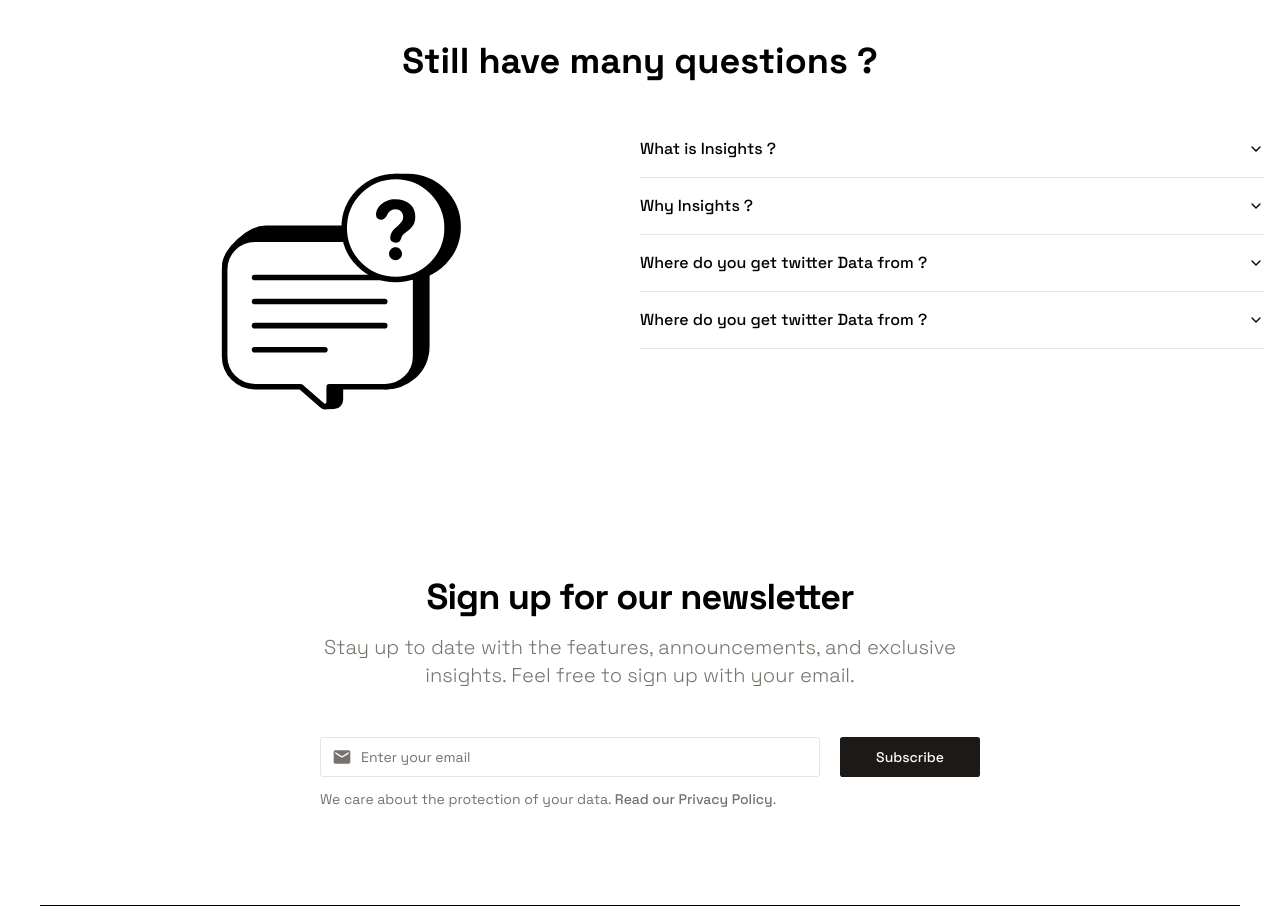
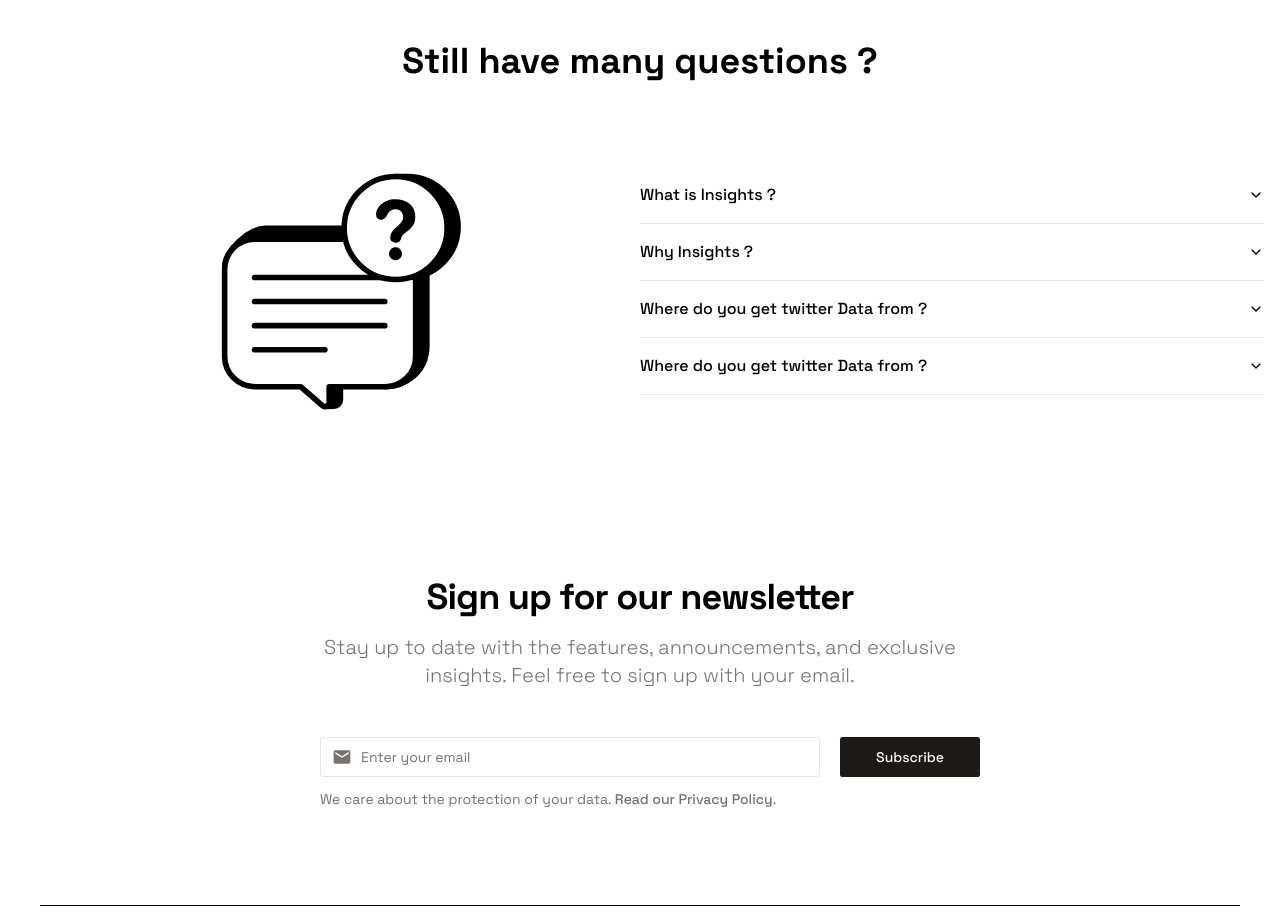
Before and after one commit to Sibindra/twitter-insights, a Next.js app: page / in a window 1280 px wide. Shown: the part 2300-3218 px from the top of the page. Built offline with nearby package versions, Linux system fonts and the light colour scheme.

Commit message:
patch landing done

```diff
--- a/components/working.tsx
+++ b/components/working.tsx
@@ -21,8 +21,8 @@ export default function Working() {
           <QuestionsAnimation className=" w-80 h-80" />
         </div>
 
-        <div className="flex-1 flex">
-          <Accordion type="single" collapsible className="w-full h-full">
+        <div className="flex-1 flex items-center">
+          <Accordion type="single" collapsible className="w-full">
             <AccordionItem value="item-1">
               <AccordionTrigger>What is Insights ?</AccordionTrigger>
               <AccordionContent defaultChecked>....</AccordionContent>
```
